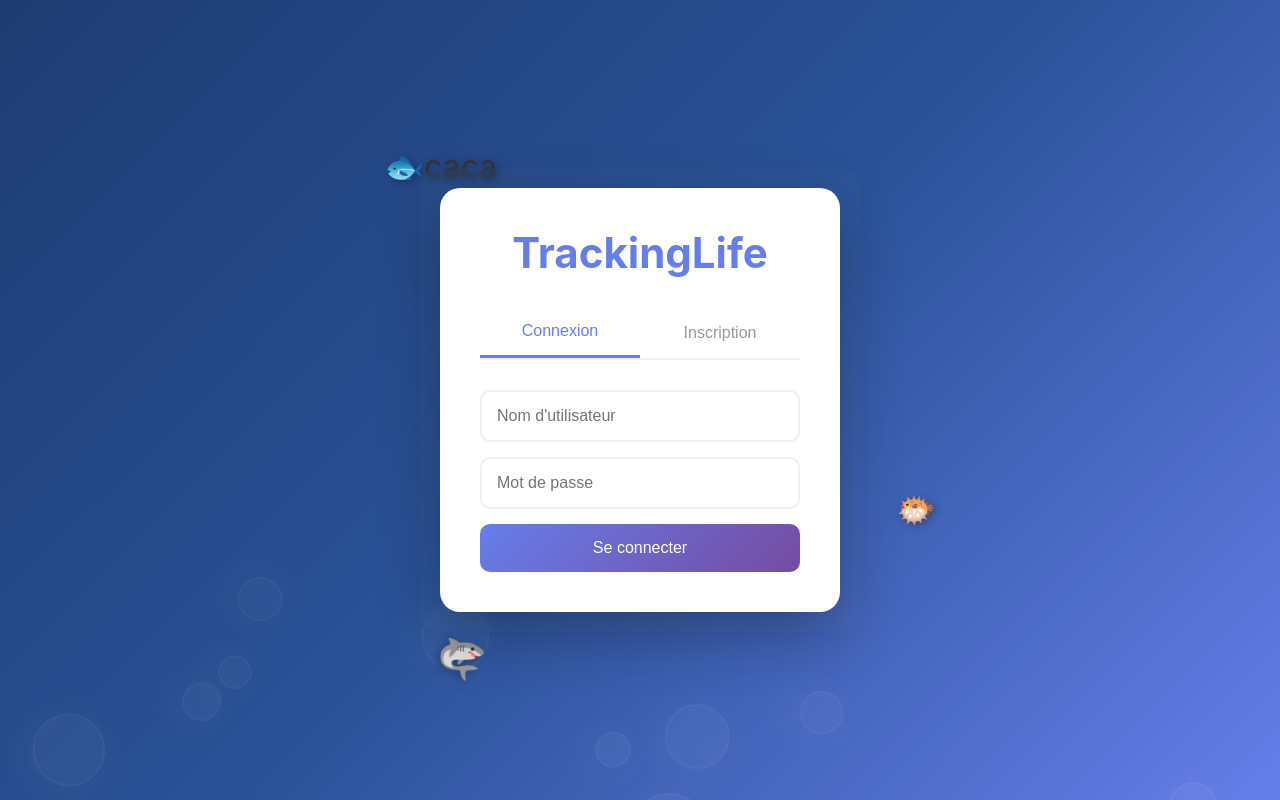
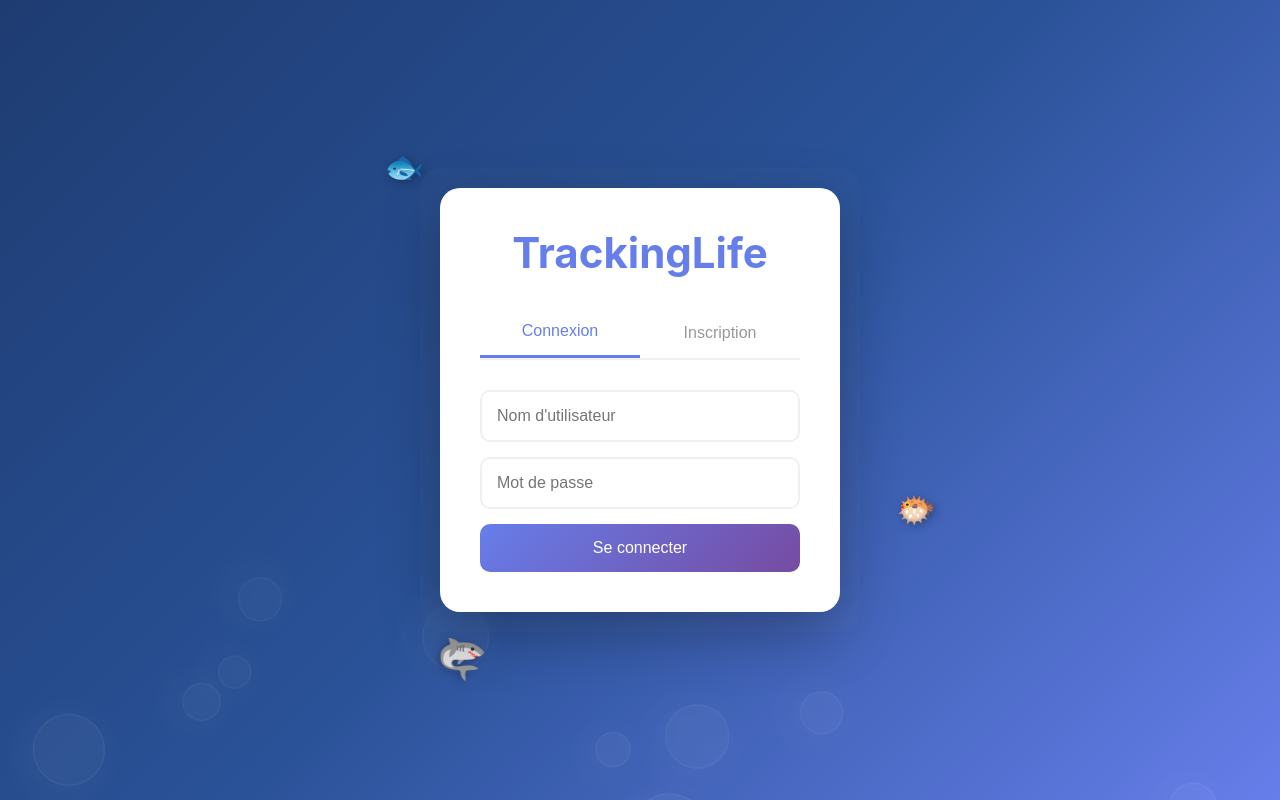
Before and after one commit to GoodHedi/trackinglife, a website: page public/index.html in a window 1280 px wide. Drawn offline with Linux system fonts and the light colour scheme.

Commit message:
enlever caca

```diff
--- a/public/index.html
+++ b/public/index.html
@@ -10,7 +10,7 @@
     <div class="background-animations">
         <div class="bubbles-container"></div>
         <div class="fish-container">
-            <div class="fish fish-1">🐟caca</div>
+            <div class="fish fish-1">🐟</div>
             <div class="fish fish-2">🐠</div>
             <div class="fish fish-3">🐡</div>
             <div class="fish fish-4">🦈</div>
```
